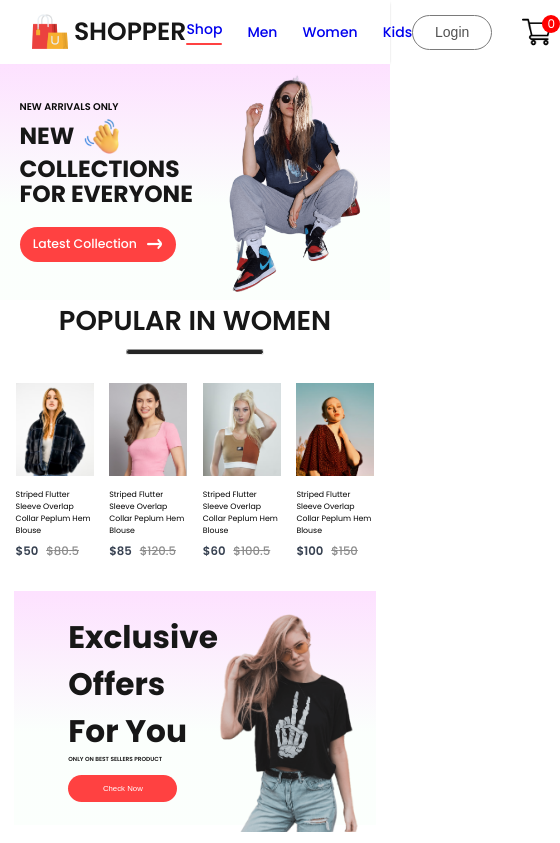
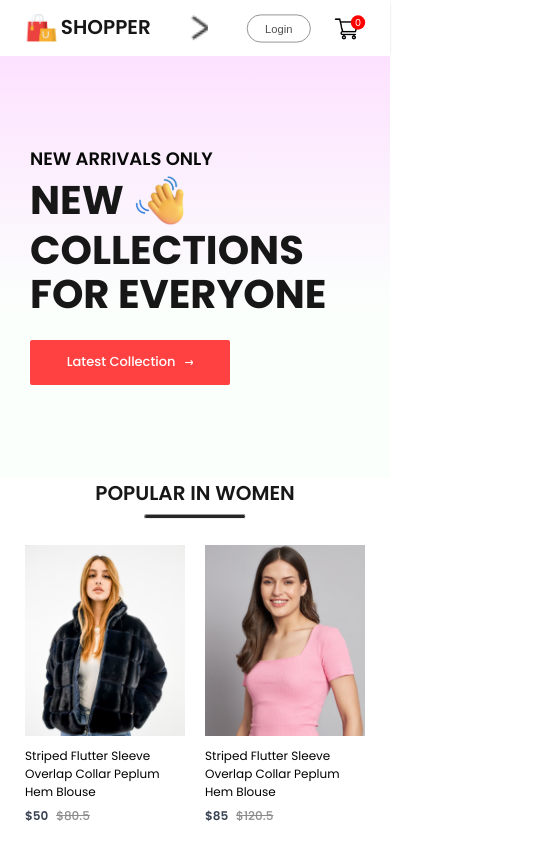
Before and after one commit to 75tyle/frontend, a React (Create React App) app: page / in a window 390 px wide. Shown: the top 843 px of the page, 560 px wide, since content can reach past the window. Built offline with nearby package versions, Linux system fonts and the light colour scheme.

Commit message:
responsiveness

```diff
--- a/src/Components/Hero/Hero.css
+++ b/src/Components/Hero/Hero.css
@@ -1,5 +1,5 @@
 .hero{
-    /* height: 100vh; */
+    height: 100vh;
     background: linear-gradient(180deg, #fde1ff, #e1ffea22 60%);
     display: flex;
 }
@@ -16,13 +16,13 @@
 
 .hero-left h2{
     color: #090909;
-    font-size: 2.5vw;
+    font-size: 2vw;
     font-weight: 600;
 }
 
 .hero-left p{
     color: #171717;
-    font-size: 6vw;
+    font-size: 4vw;
     font-weight: 700;
 }
 
@@ -33,26 +33,26 @@
 }
 
 .hero-hand-icon img{
-    width: 10vw;
+    width: 6vw;
 }
 
 .hero-latest-btn{
     display: flex;
     justify-content: center;
     align-items: center;
-    gap: 2.5vw;
-    width: 40vw;
-    height: 9vw;
-    border-radius: 25px;
-    margin-top: 4vw;
+    gap: 1vw;
+    width: 20vw;
+    height: 5vw;
+    border-radius: 0.5vw;
+    margin-top: 2vw;
     background: #ff4141;
     color: white;
-    font-size: 3.2vw;
+    font-size: 1.5vw;
     font-weight: 500;
 }
 
 .hero-latest-btn img{
-    width: 4vw;
+    width: 2vw;
 }
 
 .hero-right{
@@ -64,5 +64,102 @@
 }
 
 .hero-right img{
-    width: 44vw;
+    width: 35vw;
 }
+
+@media(max-width:1280px){
+    .hero-left{
+        padding-left: 100px;
+    }
+    .hero-left h2{
+        font-size: 22px;
+    }
+    .hero-left p{
+        font-size: 60px;
+    }
+    .hero-hand-icon img{
+        width: 80px;
+    }
+    .hero-latest-btn{
+        gap: 10px;
+        width: 250px;
+        height: 60px;
+        margin-top: 20px;
+        font-size: 18px;
+    }
+    .hero-right img{
+        width: 500px;
+    }
+}
+
+@media(max-width:1024px){
+    .hero-left{
+        padding-left: 80px;
+    }
+    .hero-left h2{
+        font-size: 20px;
+    }
+    .hero-left p{
+        font-size: 50px;
+    }
+    .hero-hand-icon img{
+        width: 65px;
+    }
+    .hero-latest-btn{
+        width: 220px;
+        height: 50px;
+        font-size: 16px;
+    }
+    .hero-right img{
+        width: 400px;
+    }
+}
+
+@media(max-width:800px){
+    .hero-left{
+        padding-left: 30px;
+    }
+    .hero-left h2{
+        font-size: 16px;
+    }
+    .hero-left p{
+        font-size: 40px;
+    }
+    .hero-hand-icon img{
+        width: 50px;
+    }
+    .hero-latest-btn{
+        width: 175px;
+        height: 40px;
+        font-size: 13px;
+    }
+    .hero-right img{
+        width: 300px;
+    }
+}
+
+@media(max-width:500px){
+    .hero{
+        flex-direction: column;
+        height: 50vh;
+    }
+    .hero-right{
+        display: none;
+    }
+    .hero-left{
+        width: 100%;
+    }
+    .hero-left h2{
+        font-size: 18px;
+    }
+    .hero-left p{
+        font-size: 40px;
+    }
+    .hero-hand-icon img{
+        width: 55px;
+    }
+    .hero-latest-btn{
+        width: 200px;
+        height: 45px;
+    }
+}
--- a/src/Components/Item/Item.css
+++ b/src/Components/Item/Item.css
@@ -1,11 +1,12 @@
 .item{
-    width: 20vw;
+    width: 280px;
+    font-size: 1.5vw;
 }
 .item img{
-    width: 20vw;
+    width: 280px;
 }
 .item p{
-    font-size: 2vw;
+
     margin: 6px 0px;
 }
 .item-prices{
@@ -15,12 +16,10 @@
 
 .item-price-new{
     color: #374151;
-    font-size: 3vw;
     font-weight: 600;
 }
 .item-price-old{
     color: #8c8c8c;
-    font-size: 3vw;
     font-weight: 500;
     text-decoration: line-through;
 }
@@ -29,3 +28,64 @@
     transform: scale(1.05);
     transition: 0.6s;
 }
+
+@media(max-width:1280px){
+    .item{
+        width: 220px;
+        font-size: 14px;
+    }
+    .item img{
+        width: 220px;
+    }
+    .item-price-new{
+        font-size: 14px;
+    }
+    .item-price-old{
+        font-size: 14px;
+    }
+}
+
+@media(max-width:1024px){
+    .item{
+        width: 170px;
+        font-size: 13px;
+    }
+    .item img{
+        width: 170px;
+    }
+    .item-price-new{
+        font-size: 13px;
+    }
+    .item-price-old{
+        font-size: 13px;
+    }
+}
+
+@media(max-width:800px){
+    .item{
+        width: 120px;
+        font-size: 12px;
+    }
+    .item img{
+        width: 120px;
+    }
+    .item-price-new{
+        font-size: 12px;
+    }
+    .item-price-old{
+        font-size: 12px;
+    }
+}
+
+@media(max-width:500px){
+    .item{
+        width: 160px;
+
+    }
+    .item img{
+        width: 160px;
+    }
+    .item-price-old{
+
+    }
+}
--- a/src/Components/Navbar/Navbar.css
+++ b/src/Components/Navbar/Navbar.css
@@ -3,6 +3,7 @@
     justify-content: space-around;
     padding: 1.5vw;
     box-shadow: 0 1px 3px -2px black;
+    align-items: center;
 }
 
 .nav-logo{
@@ -89,7 +90,9 @@
     background: red;
     color: white;
 }
-
+.nav-dropdown{
+    display: none;
+}
 @media(max-width:1280px){
     .navbar{
         padding: 12px 50px;
@@ -139,3 +142,45 @@
         height: 18px;
     }
 }
+@media(max-width:800px){
+    .navbar{
+        padding: 10px 0px;
+    }
+    .nav-dropdown{
+        display: block;
+        width: 25px;
+        rotate: -90deg;
+        transition: 0.5s;
+    }
+    .nav-menu{
+        display: none;
+        height: 80px;
+        width: 100%;
+        position: absolute;
+        background-color: white;
+        justify-content: center;
+        top: 50px;
+    }
+    .nav-menu-visible{
+        display: flex;
+    }
+    .nav-dropdown.open{
+        transform: rotate(90deg);
+    }
+}
+@media(max-width:500px){
+    .navbar{
+        padding: 8px 0px;
+        gap: 0;
+    }
+    .nav-logo{
+        transform: scale(0.8);
+    }
+    .nav-menu{
+        height: 70px;
+        top: 50px;
+    }
+    .nav-login-cart{
+        transform: scale(0.8);
+    }
+}
--- a/src/Components/Navbar/Navbar.jsx
+++ b/src/Components/Navbar/Navbar.jsx
@@ -1,16 +1,21 @@
-import React, { useContext, useState } from 'react'
+import React, { useContext, useState, useRef } from 'react'
 
 import './Navbar.css'
 import logo from '../Assets/logo.png'
 import cart_icon from '../Assets/cart_icon.png'
 import { Link } from 'react-router-dom'
 import { ShopContext } from '../../Context/ShopContext'
+import dropdown_icon from '../Assets/dropdown_icon.png'
 
 const Navbar = () => {
 
     const [menu,setMenu] = useState("shop");
     const {getTotalCartItems}= useContext(ShopContext);
-
+    const menuRef = useRef();
+    const dropdown_toggle = (e)=>{
+      menuRef.current.classList.toggle('nav-menu-visible');
+      e.target.classList.toggle('open');
+    }
 
   return (
     <div className='navbar'>
@@ -18,7 +23,8 @@ const Navbar = () => {
         <img src={logo} alt="" />
         <p>SHOPPER</p>
       </div>
-      <ul className="nav-menu">
+      <img className='nav-dropdown' onClick={dropdown_toggle} src={dropdown_icon} alt="" />
+      <ul ref={menuRef} className="nav-menu">
         <li onClick={()=>{setMenu("shop")}}><Link style={{ textDecoration: 'none'}} to='/'>Shop</Link>{menu==="shop"?<hr/>:<></>}</li>
         <li onClick={()=>{setMenu("mens")}}><Link style={{ textDecoration: 'none'}} to='/mens'>Men</Link>{menu==="mens"?<hr/>:<></>}</li>
         <li onClick={()=>{setMenu("womens")}}><Link style={{ textDecoration: 'none'}} to='/womens'>Women</Link>{menu==="womens"?<hr/>:<></>}</li>
--- a/src/Components/Offers/Offers.css
+++ b/src/Components/Offers/Offers.css
@@ -52,3 +52,94 @@
 .offers-right img{
     width: 40vw;
 }
+
+@media(max-width:1280px){
+    .offers{
+        padding: 0px 80px;
+        margin-bottom: 120px;
+    }
+    .offers-left h1{
+        font-size: 40px;
+    }
+    .offers-left p{
+        font-size: 18px;
+    }
+    .offers-right img{
+        width: 300px;
+    }
+    .offers-left button{
+        width: 220px;
+        height: 50px;
+        font-size: 18px;
+    }
+    .offers-right{
+        padding-top: 30px;
+    }
+}
+
+@media(max-width:1024px){
+    .offers{
+        padding: 0px 60px;
+        margin-bottom: 80px;
+        height: 40vh;
+    }
+    .offers-left h1{
+        font-size: 30px;
+    }
+    .offers-left p{
+        font-size: 16px;
+    }
+    .offers-right img{
+        width: 200px;
+    }
+    .offers-left button{
+        width: 160px;
+        height: 40px;
+        font-size: 16px;
+    }
+    .offers-right{
+        padding-top: 10px;
+    }
+}
+
+@media(max-width:800px){
+    .offers{
+        margin-bottom: 60px;
+    }
+    .offers-left h1{
+        font-size: 22px;
+    }
+    .offers-left p{
+        font-size: 13px;
+    }
+    .offers-right img{
+        width: 180px;
+    }
+    .offers-left button{
+        width: 140px;
+        height: 30px;
+        font-size: 12px;
+    }
+}
+
+@media(max-width:500px){
+    .offers{
+        height: 25vh;
+        margin-bottom: 50px;
+    }
+    .offers-left h1{
+        font-size: 16px;
+    }
+    .offers-left p{
+        font-size: 10px;
+    }
+    .offers-right img{
+        width: 120px;
+    }
+    .offers-left button{
+        width: 120px;
+        height: 25px;
+        font-size: 10px;
+        margin-top: 12px;
+    }
+}
--- a/src/Components/Popular/Popular.css
+++ b/src/Components/Popular/Popular.css
@@ -3,25 +3,86 @@
     margin-bottom: 8vw;
     flex-direction: column;
     align-items: center;
-    gap: 2vw;
-    /* height: 90vh; */
+    gap: 1vw;
+    height: 90vh;
 }
 
 .popular h1{
     color: #171717;
-    font-size: 7vw;
+    font-size: 60px;
     font-weight: 600;
 }
 
 .popular hr{
-    width: 35vw;
-    height: 1vw;
+    width: 200px;
+    height: 12px;
     border-radius: 6px;
     background: #252525;
 }
 
 .popular-item{
-    margin-top: 5vw;
+    margin-top: 60px;
     display: flex;
-    gap: 4vw;
+    gap: 40px;
 }
+
+@media(max-width:1280px){
+    .popular{
+        height: 70vh;
+    }
+    .popular h1{
+        font-size: 40px;
+    }
+    .popular hr{
+        width: 160px;
+        height: 4px;
+    }
+    .popular-item{
+        gap: 20px;
+        margin-top: 30px;
+    }
+}
+
+@media(max-width:1024px){
+    .popular{
+        height: 60vh;
+    }
+    .popular h1{
+        font-size: 30px;
+    }
+    .popular hr{
+        width: 120px;
+        height: 3px;
+    }
+    .popular-item{
+        gap: 15px;
+        margin-top: 20px;
+    }
+}
+
+@media(max-width:800px){
+    .popular{
+        height: 50vh;
+        gap: 6px;
+    }
+    .popular h1{
+        font-size: 20px;
+    }
+    .popular hr{
+        width: 100px;
+    }
+    .popular-item{
+        gap: 5px;
+    }
+}
+
+@media(max-width:500px){
+    .popular{
+        height: 90vh;
+    }
+    .popular-item{
+        display: grid;
+        grid-template-columns: 1fr 1fr;
+        gap: 20px;
+    }
+}
```
